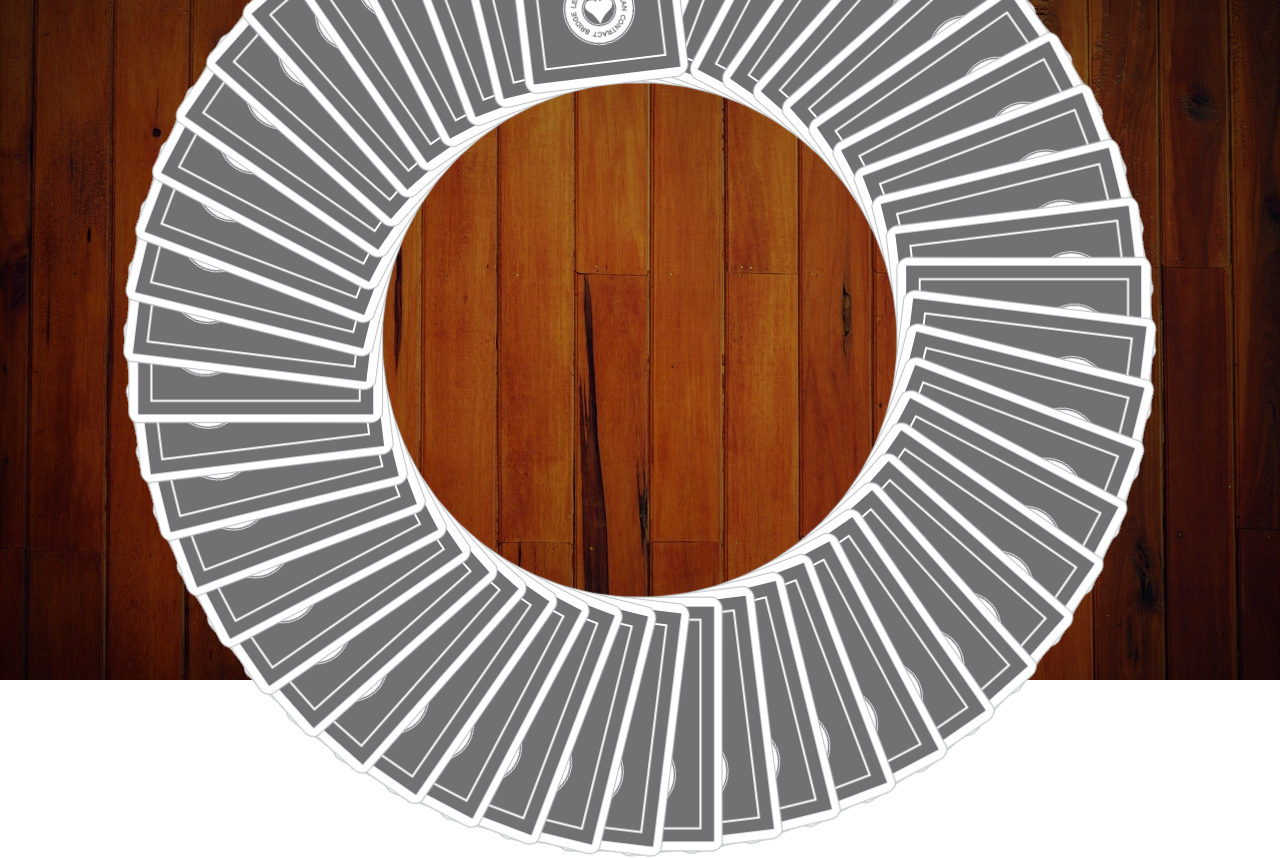
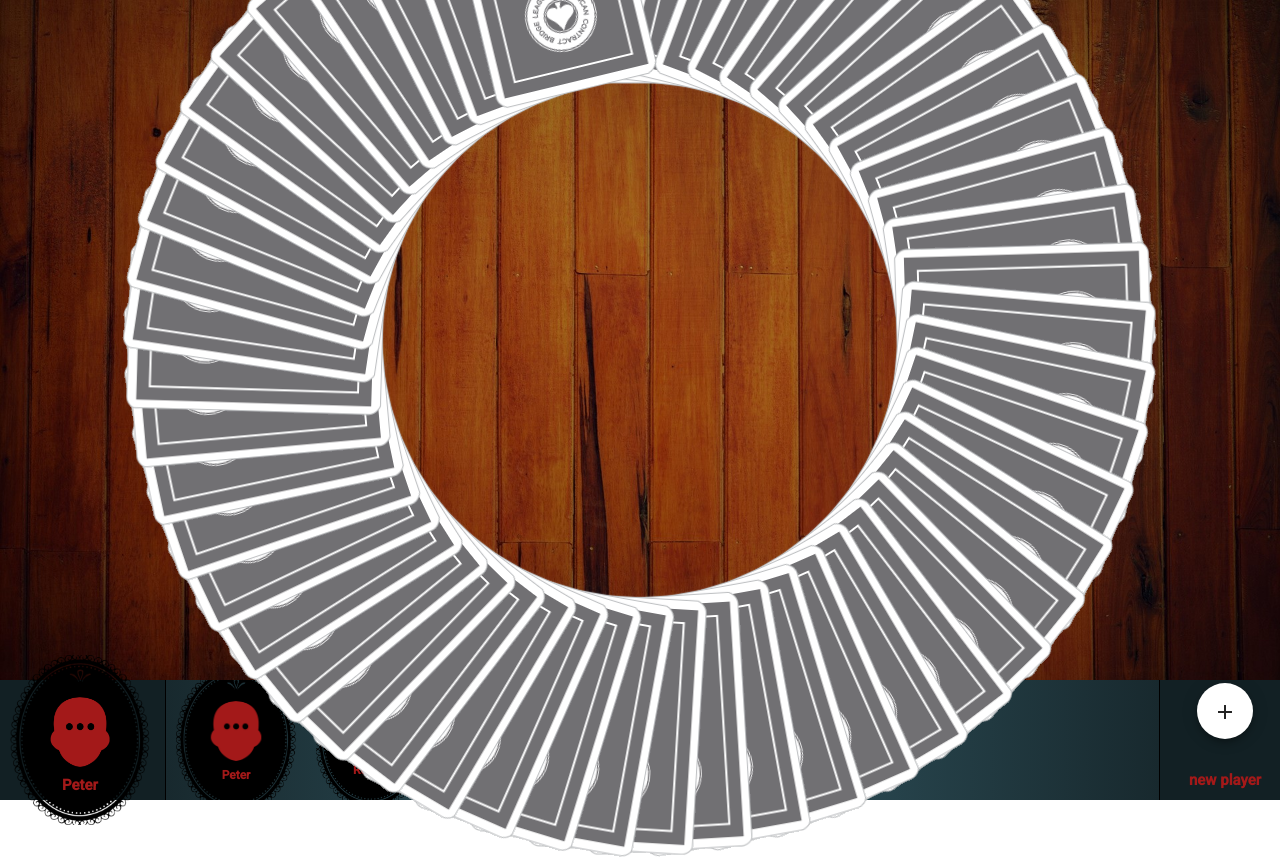
Before and after one commit to KevinWissmer/RingOfFire, an Angular app: page /game in a window 1280 px wide. Built offline with nearby package versions, Linux system fonts and the light colour scheme.

Commit message:
player wrapper designed

```diff
--- a/src/app/game/game.component.html
+++ b/src/app/game/game.component.html
@@ -4,10 +4,10 @@
     <div class="card-stack">
         <ng-container *ngFor="let c of cards_ids; let i = index">
             <img [class.upper-card]="selected_index == c" [class.second-upper-card]="last_selected_index == c" [class.active]="deletables.indexOf(i)>-1" [id]="c"
-                (click)="setIndex(i)" [ngStyle]="{'transform': 'rotate(' + c * (360/52) +'deg)' }"
+                (click)="setIndex(i)" [ngStyle]="{'transform': 'rotate(' + c * (360/53) +'deg)' }"
                 src="/assets/img/cards/bg/gray_back.png">
             <img [class.upper-card]="selected_index == c" [class.second-upper-card]="last_selected_index == c" class="flip-card-inner" [class.flip-card]="deletables.indexOf(i)>-1" [id]="c"
-                (click)="setIndex(i)" [ngStyle]="{'transform': 'rotate(' + c * (360/52) +'deg)' }"
+                (click)="setIndex(i)" [ngStyle]="{'transform': 'rotate(' + c * (360/53) +'deg)' }"
                 src="{{ game.cards[c].img }}">
         </ng-container>
     </div>
--- a/src/app/game/game.component.scss
+++ b/src/app/game/game.component.scss
@@ -1,6 +1,38 @@
 $card_height: 20vw;
 $card_width: $card_height * 346/529;
 $ring_radius: 20vw;
+
+$player_box_width: 120px;
+
+$mat-xs: "screen and (max-width: 599px)";
+$mat-sm: "screen and (min-width: 600px) and (max-width: 959px)";
+$mat-md: "screen and (min-width: 960px) and (max-width: 1279px)";
+$mat-lg: "screen and (min-width: 1280px) and (max-width: 1919px)";
+$mat-xl: "screen and (min-width: 1920px) and (max-width: 5000px)";
+$mat-lt-sm: "screen and (max-width: 599px)";
+$mat-lt-md: "screen and (max-width: 959px)";
+$mat-lt-lg: "screen and (max-width: 1279px)";
+$mat-lt-xl: "screen and (max-width: 1919px)";
+$mat-gt-xs: "screen and (min-width: 600px)";
+$mat-gt-sm: "screen and (min-width: 960px)";
+$mat-gt-md: "screen and (min-width: 1280px)";
+$mat-gt-xl: "screen and (min-width: 1920px)";
+
+@media #{$mat-gt-xs} {
+    .card-stack{
+        height: 10vw;
+        left: -10vw * 346/529 * 0.5;
+        bottom: $ring_radius + 0.5 * 10vw;
+
+        img{
+            width: 10vw * 346/529;
+            height: 10vw;
+            padding-bottom: 10vh;
+        }
+    }
+  }
+
+
 
 .game-bg {
     height: 85vh;
@@ -22,6 +54,7 @@ $ring_radius: 20vw;
     width: 0px;
     left: -$card_width * 0.5;
     bottom: $ring_radius + 0.5 * $card_height;
+
     img{
         position: absolute;
         top: 0px;
@@ -71,17 +104,13 @@ $ring_radius: 20vw;
 }
 
 .players-wrapper {
+    background-color: #122024;
     height: 15vh;
+    width: 100%;
     display: flex;
     flex-direction: row;
     align-items: center;
-    justify-content: center;
+
+
+
 }
-
-.single-player-wrapper {
-    height: 90%;
-    width: 150px;
-    background-color: black;
-    margin-left: 5px;
-    margin-right: 5px;
-}
--- a/src/app/models/game.ts
+++ b/src/app/models/game.ts
@@ -1,11 +1,19 @@
 export class Game {
     public cards: { id: number, name: string, img: string, number: number }[] = [];
-    public players: { id: number, name: string, img: string}[] = [];
+    public players: { id: number, name: string, img: string }[] = [];
+    public active_player_id: number = 0;
+    public active_player = { "id": 0, "name": "Peter", "img": "/assets/img/profile/default_player.png" };
 
 
     constructor() {
         this.createCards();
-        this.players = [{"id": 0, "name": "Peter", "img": "/assets/img/profile/default_player.png"}, {"id": 2, "name": "Robert", "img": "/assets/img/profile/default_player.png"}]
+        this.players = [
+            { "id": 0, "name": "Peter", "img": "/assets/img/profile/default_player.png" },
+            { "id": 1, "name": "Robert", "img": "/assets/img/profile/default_player.png" },
+            { "id": 2, "name": "Robert", "img": "/assets/img/profile/default_player.png" },
+            { "id": 3, "name": "Robert", "img": "/assets/img/profile/default_player.png" },
+            { "id": 4, "name": "Robert", "img": "/assets/img/profile/default_player.png" }
+        ]
     }
 
     createCards() {
@@ -17,18 +25,18 @@ export class Game {
 
     createSingleCardPerColor(index: number) {
         let name = this.getCardName(index);
-        this.cards.push({"id": (index - 1) * 4 + 0, "name": "Club " + name, "img": "/assets/img/cards/clubs_"+ index +".png", "number": index});
-        this.cards.push({"id": (index - 1) * 4 + 1, "name": "Diamond " + name, "img": "/assets/img/cards/diamonds_"+ index +".png", "number": index});
-        this.cards.push({"id": (index - 1) * 4 + 2, "name": "Heart " + name, "img": "/assets/img/cards/hearts_"+ index +".png", "number": index});
-        this.cards.push({"id": (index - 1) * 4 + 3, "name": "Spade " + name, "img": "/assets/img/cards/spade_"+ index +".png", "number": index});
+        this.cards.push({ "id": (index - 1) * 4 + 0, "name": "Club " + name, "img": "/assets/img/cards/clubs_" + index + ".png", "number": index });
+        this.cards.push({ "id": (index - 1) * 4 + 1, "name": "Diamond " + name, "img": "/assets/img/cards/diamonds_" + index + ".png", "number": index });
+        this.cards.push({ "id": (index - 1) * 4 + 2, "name": "Heart " + name, "img": "/assets/img/cards/hearts_" + index + ".png", "number": index });
+        this.cards.push({ "id": (index - 1) * 4 + 3, "name": "Spade " + name, "img": "/assets/img/cards/spade_" + index + ".png", "number": index });
     }
 
 
     addPlayer(name: string) {
-        this.players.push({"id": this.getnewPlayerId(), "name": name, "img": "/assets/img/profile/default_player.png"})
+        this.players.push({ "id": this.getnewPlayerId(), "name": name, "img": "/assets/img/profile/default_player.png" })
     }
 
-    getnewPlayerId () {
+    getnewPlayerId() {
         let id_list: number[] = [];
         this.players.forEach(element => {
             id_list.push(element.id);
@@ -42,9 +50,9 @@ export class Game {
 
     //currently unused
     getCardById(id: number) {
-        let current_card: { id: number, name: string, img: string, number: number } = {"id": -1, "name": "not found", "img": "", "number": -1};
+        let current_card: { id: number, name: string, img: string, number: number } = { "id": -1, "name": "not found", "img": "", "number": -1 };
         for (let index = 0; index < this.cards.length; index++) {
-            if(this.cards[index].id == id) {
+            if (this.cards[index].id == id) {
                 current_card = this.cards[index];
             }
         }
--- a/src/app/player/player.component.html
+++ b/src/app/player/player.component.html
@@ -1,14 +1,40 @@
-<ng-container *ngFor="let c of game.players; let i = index" >
-    <div  class="single-player-wrapper">
-        <div class="player-img">
-            <img src="{{ c.img }}" >
+
+<div class="wrapper-all-players">
+    <ng-container *ngFor="let c of game.players; let i = index">
+
+
+
+        <div *ngIf="c.id === game.active_player_id ;else active_player" (click)="highlightPlayer(c.id )" class="single-highlighted-player-wrapper">
+            <div class="player-img">
+                <img src="{{ c.img }}" >
+            </div>
+
+            <span>{{ c.name }}</span>
         </div>
 
-        <span>{{ c.name }}</span>
+        <ng-template #active_player>
+            <div (click)="highlightPlayer(c.id )" class="single-player-wrapper">
+                <div class="player-img">
+                    <img src="{{ c.img }}" >
+                </div>
+
+                <span>{{ c.name }}</span>
+            </div>
+        </ng-template>
+
+    </ng-container>
+</div>
+
+<div class="single-player-wrapper current-player-wrapper" >
+    <div class="player-img">
+        <img src="{{ game.active_player.img }}" >
     </div>
-</ng-container>
-<div class="single-player-wrapper" >
-    <button mat-fab color="primary" style="margin-top: 25%;" (click)="openDialog()">
+
+    <span>{{ game.active_player.name }}</span>
+</div>
+
+<div class="single-player-wrapper add-player-wrapper" >
+    <button mat-fab color="basic" style="margin-top: 25%;" (click)="openDialog()">
         <mat-icon >add</mat-icon>
     </button>
     <span>new player</span>
--- a/src/app/player/player.component.scss
+++ b/src/app/player/player.component.scss
@@ -1,32 +1,99 @@
-.players-wrapper {
+$player_box_width: 120px;
+
+.single-player-wrapper {
+
+    flex-direction: column;
+    display: flex;
+    justify-content: space-between;
+    align-items: center;
+    height: 140px;
+    min-width: 110px;
+    margin: 10px;
+    background-image:  url('../../assets/img/gui_elements/player_bg.png');
+    background-position: center;
+    background-repeat: no-repeat;
+    background-size: cover;
+    span{
+        text-align: center;
+        color: rgb(163,25,25);
+        font-size: 12px;
+        margin-bottom: 30px;
+        font-weight: bold;
+    }
+}
+
+
+
+
+.wrapper-all-players{
+    border-left: 1.5px solid black;
+    border-right: 1.5px solid black;
     height: 15vh;
     display: flex;
     flex-direction: row;
     align-items: center;
-    justify-content: center;
+    overflow-y: hidden ;
+    position: absolute;
+    left: $player_box_width + 45px;
+    right: $player_box_width;
+    background-image: linear-gradient(to right, #18292e, #325863 50%, #18292e 100%);
+
 }
 
-.single-player-wrapper {
+
+
+.single-highlighted-player-wrapper {
+
     flex-direction: column;
     display: flex;
     justify-content: space-between;
     align-items: center;
-    height: 90%;
-    width: 120px;
-    background-color: grey;
-    margin: 15px;
+    height: 150px;
+    min-width: 120px !important;
+
+    background-image:  url('../../assets/img/gui_elements/player_bg.png');
+    background-position: center;
+    background-repeat: no-repeat;
+    background-size: cover;
+    margin: 10px;
     span{
-        background-color: khaki;
         text-align: center;
+        color: rgb(163,25,25);
+        font-size: 12px;
+        margin-bottom: 30px;
+        font-weight: bold;
     }
 }
 
+.current-player-wrapper{
+    position: absolute;
+    height: 170px !important;
+    min-width: 140px !important;
+    left: 0px;
+    z-index: 2;
+    span{
+        font-size: 15px;
+    }
+}
+
+.add-player-wrapper{
+    position: absolute;
+    height: 160px !important;
+    min-width: $player_box_width - 30px !important;
+    right: 0px;
+    z-index: 2;
+    background-image: none;
+    span{
+        font-size: 15px;
+    }
+}
 
 .player-img {
     position: relative;
-    background-color: khaki;
-    width: 100%;
-    padding-top: 100%;
+    background-color: black;
+    width: 50%;
+    padding-top: 50%;
+    margin-top: 30%;
     border-radius: 100%;
     img{
         position:  absolute;
--- a/src/app/player/player.component.ts
+++ b/src/app/player/player.component.ts
@@ -22,6 +22,11 @@ export class PlayerComponent implements OnInit {
     });
   }
 
+  highlightPlayer(name) {
+    console.log(name);
+    this.game.active_player_id = name;
+  }
+
   ngOnInit(): void {
   }
 
--- a/src/styles.scss
+++ b/src/styles.scss
@@ -3,6 +3,7 @@
 body {
     margin: 0%;
     font-family: 'Raleway', sans-serif;
+    overflow: hidden;
 }
 html, body { height: 100%; }
 body { margin: 0; font-family: Roboto, "Helvetica Neue", sans-serif; }
```
Also changed, not shown: src/assets/img/gui_elements/player_bg.png (added).
